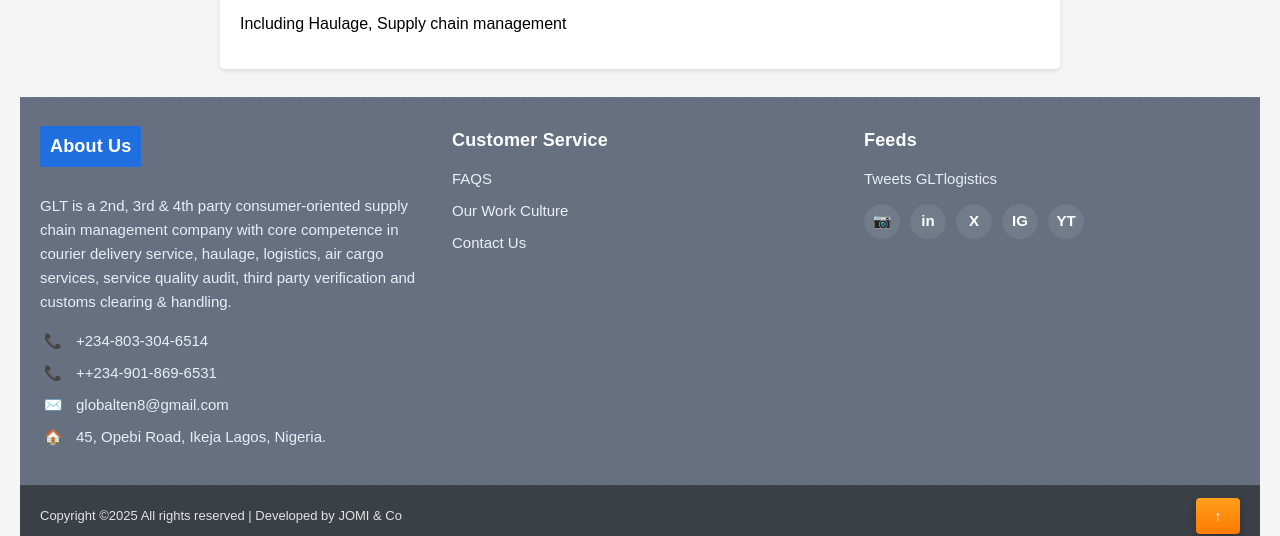
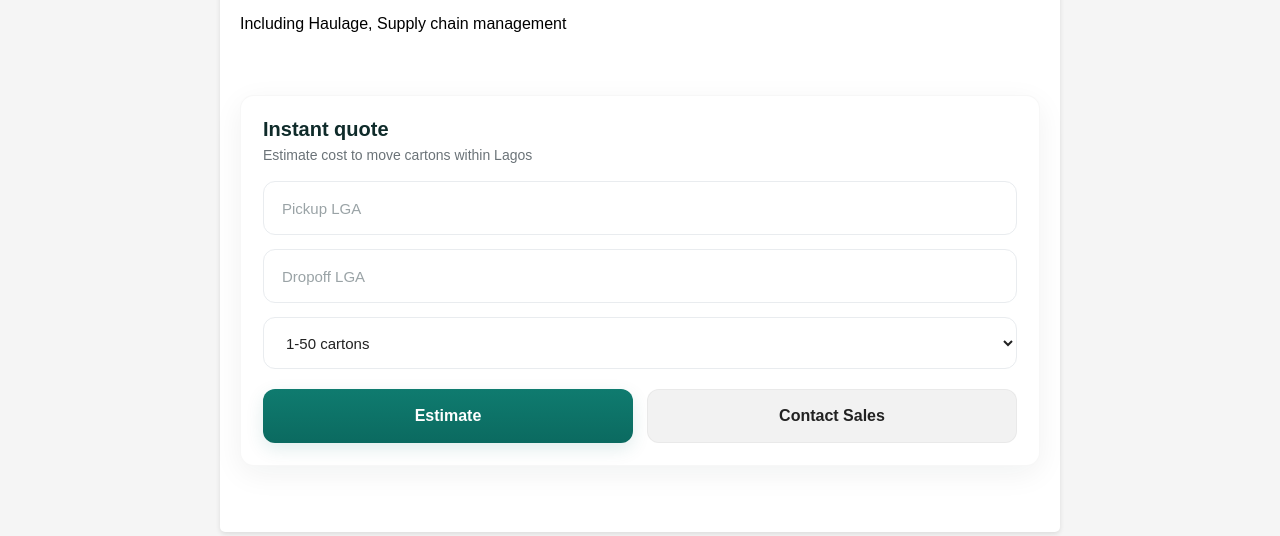
Before and after one commit to cdgjhdryujr-glitch/HTML-AND-CSS, a plain HTML site: page ind.html in a window 1280 px wide. Shown: the part 268-804 px from the top of the page. Drawn offline with Linux system fonts and the light colour scheme.

Commit message:
Added HTML, CSS, and image files

```diff
--- a/ind.html
+++ b/ind.html
@@ -39,6 +39,28 @@
             Welcome to Global Ten-ex Logistics Official website. We provide world-class logistics solutions for your business needs.
         </p>
         <p>Including Haulage, Supply chain management</p>
+
+        <!-- Instant quote section (new) -->
+    <section class="instant-quote-section" aria-labelledby="instant-quote-heading">
+      <div class="quote-card container">
+        <h3 id="instant-quote-heading">Instant quote</h3>
+        <p class="muted">Estimate cost to move cartons within Lagos</p>
+        <form class="quote-form" onsubmit="event.preventDefault(); alert('Estimate requested');">
+          <label class="visually-hidden" for="pickup">Pickup</label>
+          <input id="pickup" name="pickup" type="text" placeholder="Pickup LGA" />
+<label class="visually-hidden" for="dropoff">Dropoff</label>
+          <input id="dropoff" name="dropoff" type="text" placeholder="Dropoff LGA" />
+
+          <label class="visually-hidden" for="qty">Quantity</label>
+          <select id="qty" name="qty" aria-label="Carton quantity">
+            <option>1-50 cartons</option>
+            <option>51-100 cartons</option>
+            <option>100+ cartons</option>
+          </select>
+<div class="quote-actions">
+            <button type="submit" class="btn btn-primary">Estimate</button>
+            <button type="button" class="btn btn-ghost">Contact Sales</button>
+          </div>
     </main>
 
     <!-- single dialog -->
@@ -99,11 +121,10 @@
         <div class="footer-widgets">
           <div class="col about">
             <h4 id="footer-heading">About Us</h4>
-            <p>GLT is a 2nd, 3rd &amp; 4th party consumer-oriented supply chain management company with core competence in courier delivery service, haulage, logistics, air cargo services, service quality audit, third party verification and customs clearing &amp; handling.</p>
-
+            <p>GLT Logistics Delivering cartons across Lagos & Southern Nigeria — fast, reliable, and local.</p>
             <ul class="contact-list">
               <li><span class="icon">📞</span> +234-803-304-6514</li>
-              <li><span class="icon">📞</span> ++234-901-869-6531</li>
+              <li><span class="icon">📞</span> +234-901-869-6531</li>
               <li><span class="icon">✉️</span> globalten8@gmail.com</li>
               <li><span class="icon">🏠</span> 45, Opebi Road, Ikeja Lagos, Nigeria.</li>
             </ul>
--- a/style.css
+++ b/style.css
@@ -264,3 +264,213 @@ color: #060606;
   .footer-bottom .container { flex-direction: column; align-items:flex-start; gap:8px; }
   .to-top { align-self: flex-end; }
 }
+/* Instant quote card (matches screenshot) */
+.instant-quote-section {
+  background: transparent;
+  padding: 28px 0;
+}
+
+.quote-card {
+  background: #fff;
+  border-radius: 14px;
+  padding: 22px;
+  box-shadow: 0 8px 30px rgba(19, 28, 33, 0.06);
+  border: 1px solid rgba(0,0,0,0.03);
+max-width: 1100px;
+  margin: 18px auto;
+}
+.quote-card h3 {
+  margin: 0 0 6px;
+  font-size: 20px;
+  color: #0f2b2a; /* dark teal-ish heading */
+  font-weight: 800;
+}
+
+.quote-card .muted {
+  margin: 0 0 18px;
+  color: #6b7378;
+  font-size: 14px;
+}
+/* form controls: pill inputs like screenshot */
+.quote-form {
+  display: grid;
+  grid-template-columns: 1fr;
+  gap: 14px;
+}
+
+.quote-form input[type="text"],
+.quote-form select {
+  height: 52px;
+  padding: 0 18px;
+  border-radius: 12px;
+  border: 1px solid #e9ecef;
+  background: #fff;
+  font-size: 15px;
+  color: #222;
+  outline: none;
+  box-shadow: none;
+}
+.quote-form input::placeholder { color: #9aa3a6; }
+
+/* actions: two large pill buttons side-by-side */
+.quote-actions {
+  display: grid;
+  grid-template-columns: 1fr 1fr;
+  gap: 14px;
+  margin-top: 6px;
+}
+
+/* base button */
+.btn {
+  height: 54px;
+  border-radius: 12px;
+  border: none;
+  font-weight: 600;
+  font-size: 16px;
+  cursor: pointer;
+  padding: 0 18px;
+}
+.quote-form input::placeholder { color: #9aa3a6; }
+
+/* actions: two large pill buttons side-by-side */
+.quote-actions {
+  display: grid;
+  grid-template-columns: 1fr 1fr;
+  gap: 14px;
+  margin-top: 6px;
+}
+
+/* base button */
+.btn {
+  height: 54px;
+  border-radius: 12px;
+  border: none;
+  font-weight: 600;
+  font-size: 16px;
+  cursor: pointer;
+  padding: 0 18px;
+}
+/* primary teal button (left) */
+.btn-primary {
+  background: linear-gradient(#0f7b6f, #0b6a60);
+  color: #fff;
+  box-shadow: 0 6px 18px rgba(11,106,96,0.12);
+}
+
+/* ghost / neutral (right) */
+.btn-ghost {
+  background: #f2f2f2;
+  color: #222;
+  border: 1px solid rgba(0,0,0,0.04);
+}
+/* smaller screens: stack buttons */
+@media (max-width: 640px) {
+  .quote-card { padding: 18px; border-radius: 12px; }
+  .quote-actions { grid-template-columns: 1fr; }
+  .quote-form input[type="text"],
+  .quote-form select { height: 48px; }
+  .btn { height: 48px; font-size: 15px; }
+}
+
+/* utility for screen-reader-only labels */
+.visually-hidden {
+  position: absolute !important;
+  height: 1px; width: 1px;
+  overflow: hidden;
+  clip: rect(1px, 1px, 1px, 1px);
+  white-space: nowrap;
+}
+
+
+/* Instant quote card (matches screenshot) */
+.instant-quote-section {
+  background: transparent;
+  padding: 28px 0;
+}
+
+.quote-card {
+  background: #fff;
+  border-radius: 14px;
+  padding: 22px;
+  box-shadow: 0 8px 30px rgba(19, 28, 33, 0.06);
+  border: 1px solid rgba(0,0,0,0.03);
+  max-width: 1100px;
+  margin: 18px auto;
+}
+.quote-card h3 {
+  margin: 0 0 6px;
+  font-size: 20px;
+  color: #0f2b2a; /* dark teal-ish heading */
+  font-weight: 800;
+}
+
+.quote-card .muted {
+  margin: 0 0 18px;
+  color: #6b7378;
+  font-size: 14px;
+}
+/* form controls: pill inputs like screenshot */
+.quote-form {
+  display: grid;
+  grid-template-columns: 1fr;
+  gap: 14px;
+}
+
+.quote-form input[type="text"],
+.quote-form select {
+  height: 52px;
+  padding: 0 18px;
+  border-radius: 12px;
+  border: 1px solid #e9ecef;
+  background: #fff;
+  font-size: 15px;
+  color: #222;
+  outline: none;
+  box-shadow: none;
+}
+.quote-form input::placeholder { color: #9aa3a6; }
+
+/* actions: two large pill buttons side-by-side */
+.quote-actions {
+  display: grid;
+  grid-template-columns: 1fr 1fr;
+  gap: 14px;
+  margin-top: 6px;
+}
+
+/* base button */
+.btn {
+  height: 54px;
+  border-radius: 12px;
+  border: none;
+  font-weight: 600;
+  font-size: 16px;
+  cursor: pointer;
+  padding: 0 18px;
+}
+/* primary teal button (left) */
+.btn-primary {
+  background: linear-gradient(#0f7b6f, #0b6a60);
+  color: #fff;
+  box-shadow: 0 6px 18px rgba(11,106,96,0.12);
+}
+
+/* ghost / neutral (right) */
+.btn-ghost {
+  background: #f2f2f2;
+  color: #222;
+  border: 1px solid rgba(0,0,0,0.04);
+}
+/* primary teal button (left) */
+.btn-primary {
+  background: linear-gradient(#0f7b6f, #0b6a60);
+  color: #fff;
+  box-shadow: 0 6px 18px rgba(11,106,96,0.12);
+}
+
+/* ghost / neutral (right) */
+.btn-ghost {
+  background: #f2f2f2;
+  color: #222;
+  border: 1px solid rgba(0,0,0,0.04);
+}
```
